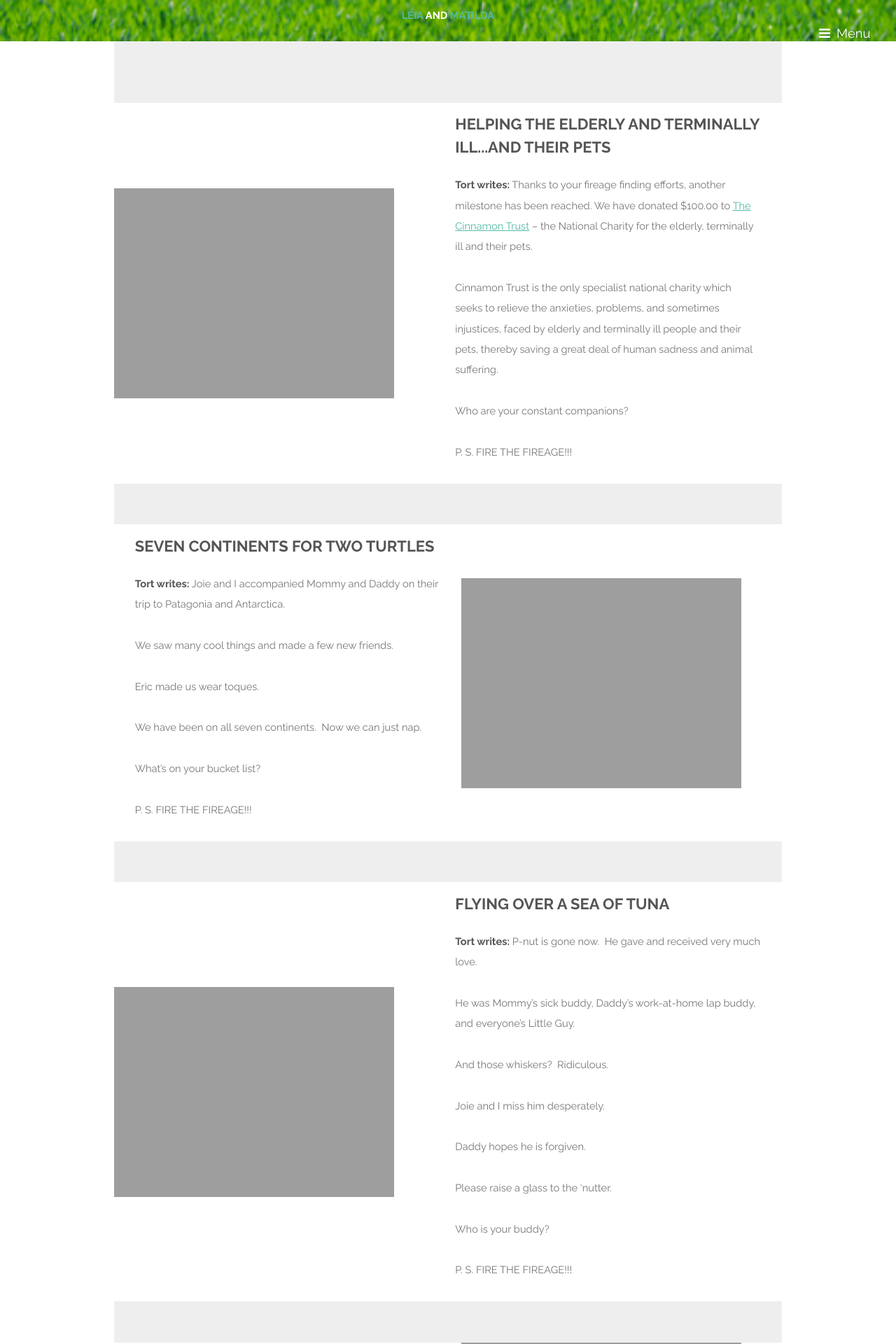
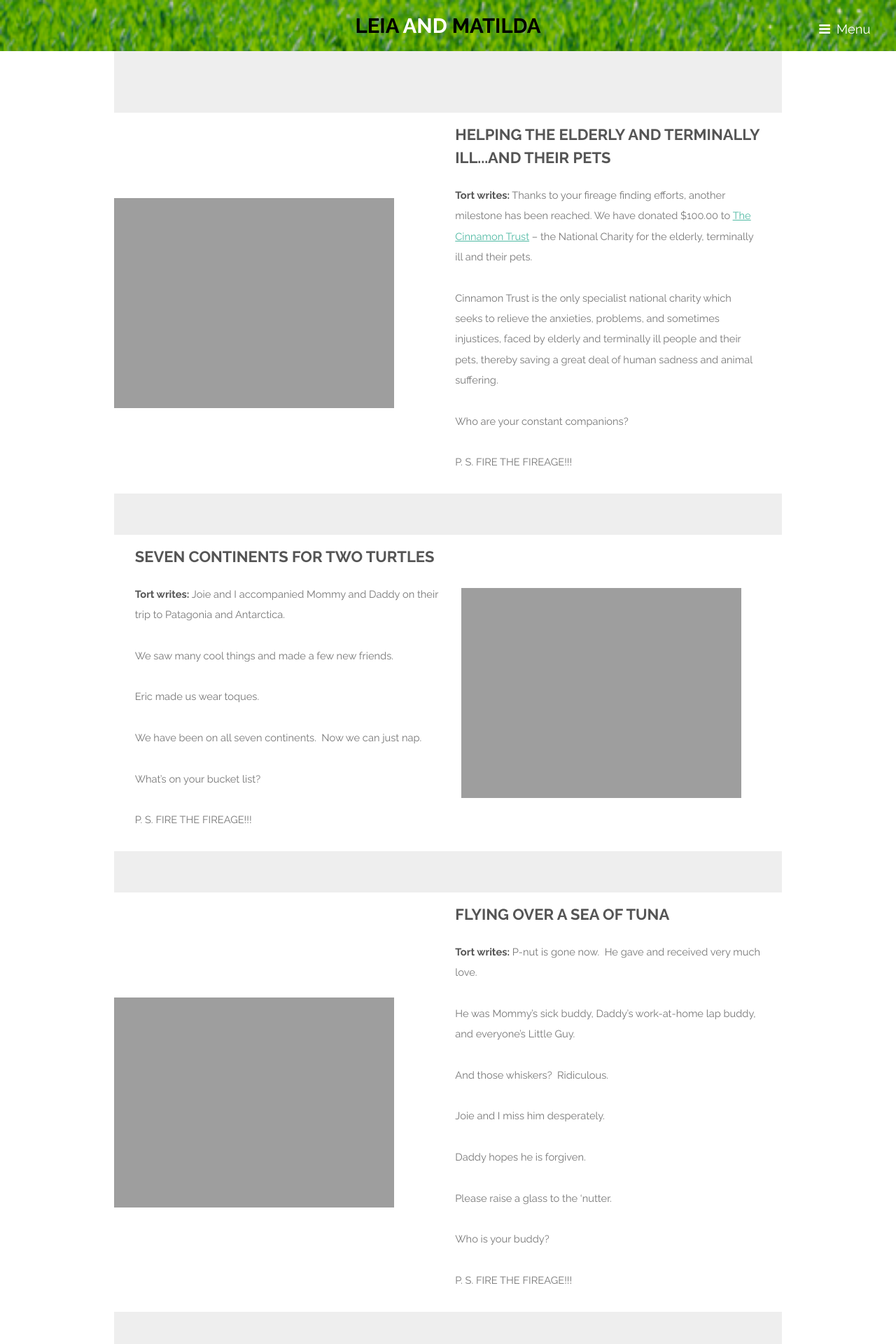
Before and after one commit to jaypalexa/leia-and-matilda, a Jekyll site: the page built from index.md, in a window 1280 px wide. Shown: the top 1920 px of the page at 70% size. Built offline with Jekyll 4.4.1, drawn with Linux system fonts in a browser that asks for light colours.

Commit message:
More tweaks to banner css.

```diff
--- a/_layouts/default.html
+++ b/_layouts/default.html
@@ -34,7 +34,7 @@
         <!--<i class="icon fa-diamond"></i>-->
         <!-- <img src="{{ site.url }}{{ site.baseurl }}/assets/images/sea_turtle_outline.png" /> -->
         <!-- <h2>Fuzzy Ladies</h2> -->
-		<h1><a href="{{ site.url }}{{ site.baseurl }}/">Leia <strong>and</strong> Matilda</a></h1>
+		<h2><a href="{{ site.url }}{{ site.baseurl }}/">Leia <strong>and</strong> Matilda</a></h2>
 		<!--
         {% if page.title == 'Home' %}
           <ul class="actions">
--- a/assets/css/main.css
+++ b/assets/css/main.css
@@ -3692,7 +3692,7 @@
 		#header.alt {
 			background-color: transparent;
 			font-size: 1.25em;
-			padding: 1em 2em;
+			padding: .65em 2em;
 			position: absolute;
 		}
 
@@ -3889,7 +3889,7 @@
 		}
 
 		#banner a {
-			color: #51BAA4;
+			color: #000;
 		}
 
 		#banner strong, #banner b {
@@ -4001,7 +4001,7 @@
 
 		#banner h2 {
 			font-size: 2.5em;
-			margin: 0 0 0.5em 0;
+			margin: 0 0 0 0;
 			padding: 0;
 		}
 
```
